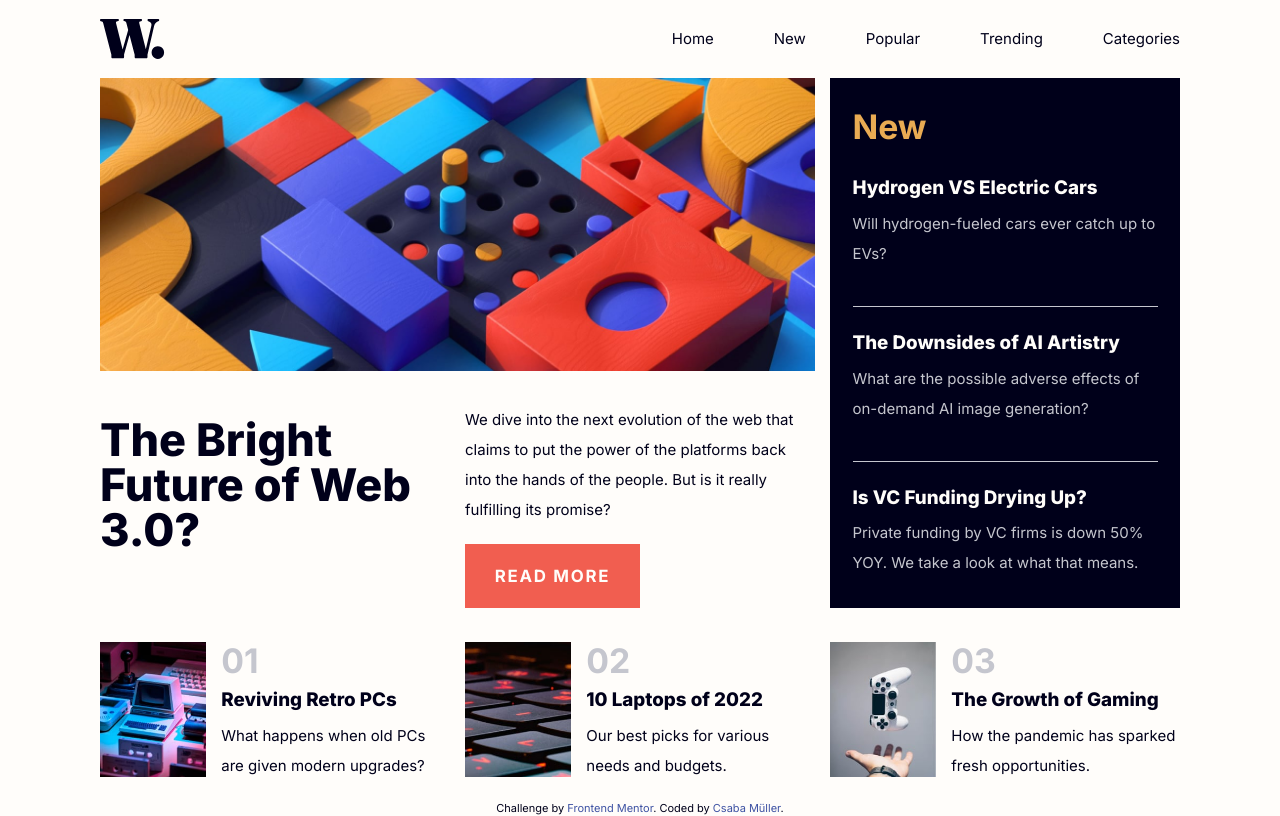
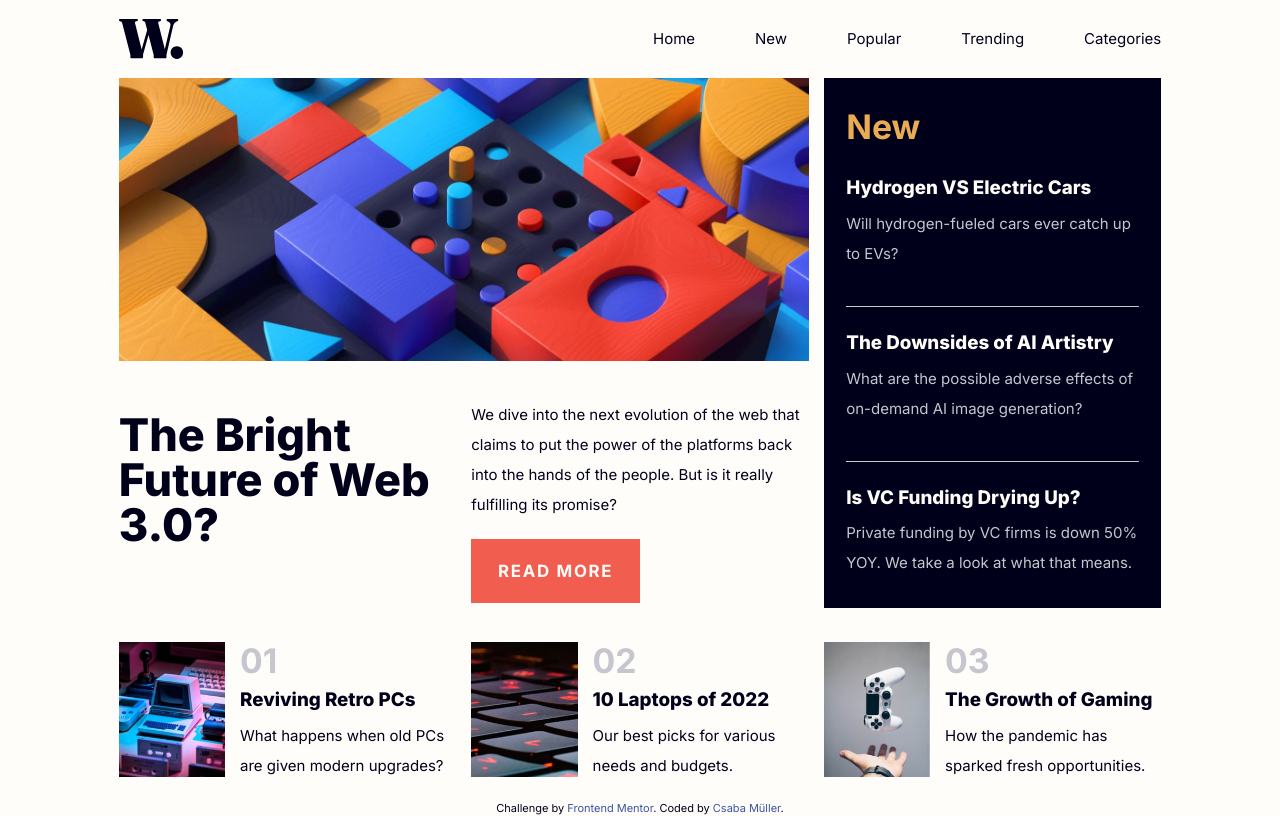
Before and after one commit to Csabooo/frontendmentor-10-News-homepage-HTML-TailwindCSS, a website: page index.html in a window 1280 px wide. Drawn offline with Linux system fonts and the light colour scheme; files whose address does not match are found by name.

Commit message:
main padding, margin modified

```diff
--- a/index.html
+++ b/index.html
@@ -15,7 +15,7 @@
 
 <body>
   <!--   Navbar menu -->
-  <header class="px-5 py-5 max-w-6xl mx-auto md:px-0">
+  <header class="px-5 py-5 max-w-6xl mx-auto">
     <nav class="md:flex flex-row items-center justify-between">
       <img class="" src="assets/images/logo.svg" alt="logo">
       <section class="hidden md:flex flex-row text-very-dark-blue space-x-16 text-base">
@@ -28,20 +28,20 @@
     </nav>
   </header>
 
-  <main class="md:grid grid-cols-3 gap-4 max-w-6xl mx-auto">
+  <main class="md:grid grid-cols-3 gap-4 max-w-6xl px-5 mx-auto">
     <!-- The Bright Future of Web 3.0? -->
-    <div class="flex flex-col px-5 mx-auto md:col-span-2 md:px-0">
+    <div class="flex flex-col  mx-auto md:col-span-2">
       <img class="md:hidden" src="assets/images/image-web-3-mobile.jpg" alt="image-web-3-mobile">
       <img class="hidden md:block" src="assets/images/image-web-3-desktop.jpg" alt="image-web-3-mobile">
     </div>
 
     <!-- The Bright Future of Web 3.0? -->
 
-    <section class="px-5 md:px-0">
+    <section class="">
       <h1>The Bright Future of Web 3.0?</h1>
     </section>
 
-    <section class="px-5 md:px-0">
+    <section class="">
       <p class="py-5"> We dive into the next evolution of the web that claims to put the power of the platforms back
         into
         the hands of
@@ -54,7 +54,7 @@
 
     <!-- NEW -->
     <article
-      class="flex flex-col text-left bg-very-dark-blue text-off-white mx-5 my-20 py-8 px-6 col-start-3 row-start-1 row-end-3 md:my-0 md:mx-0  md:justify-center">
+      class="flex flex-col text-left bg-very-dark-blue text-off-white my-20 py-8 px-6 col-start-3 row-start-1 row-end-3 md:my-0 md:mx-0  md:justify-center">
       <h2 class="text-soft-orange ">New</h2>
       <h3 class="pt-8">Hydrogen VS Electric Cars</h3>
       <p class="text-grayish-blue border-b border-grayish-blue pb-10">Will hydrogen-fueled cars ever catch up to EVs?
@@ -71,7 +71,7 @@
     <!-- LIST -->
 
 
-    <section class="flex flex-row space-x-4 px-5 py-5 md:px-0">
+    <section class="flex flex-row space-x-4  py-5 md:px-0">
       <img class="w-auto h-36" src="assets/images/image-retro-pcs.jpg" alt="image-retro">
       <div class="mx-auto">
         <h2 class="text-grayish-blue">01</h2>
@@ -80,7 +80,7 @@
       </div>
     </section>
 
-    <section class="flex flex-row space-x-4 px-5 py-5 md:px-0">
+    <section class="flex flex-row space-x-4 py-5 md:px-0">
       <img class="w-auto h-36" src="assets/images//image-top-laptops.jpg" alt="image-laptops-keyboard">
       <div class="mx-auto">
         <h2 class="text-grayish-blue">02</h2>
@@ -89,7 +89,7 @@
       </div>
     </section>
 
-    <section class="flex flex-row space-x-4 px-5 py-5 md:px-0">
+    <section class="flex flex-row space-x-4  py-5 md:px-0">
       <img class="w-auto h-36" src="assets/images//image-gaming-growth.jpg" alt="image-gaming">
       <div class="mx-auto">
         <h2 class="text-grayish-blue">03</h2>
```
